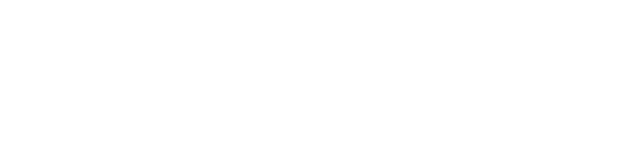
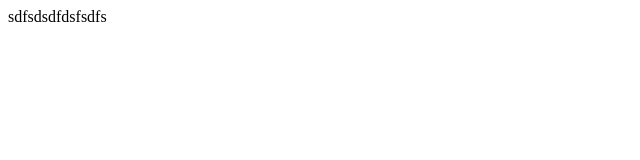
Before and after one commit to hema35/js-ngpi4s, a website: page index.html in a window 1280 px wide. Shown: the whole page, without its empty margins (0-640 px from the left). Drawn offline with Linux system fonts and the light colour scheme.

Commit message:
1 file modified

```diff
--- a/index.html
+++ b/index.html
@@ -1 +1 @@
-<div id="app"></div>
+<div id="app">sdfsdsdfdsfsdfs</div>
```
